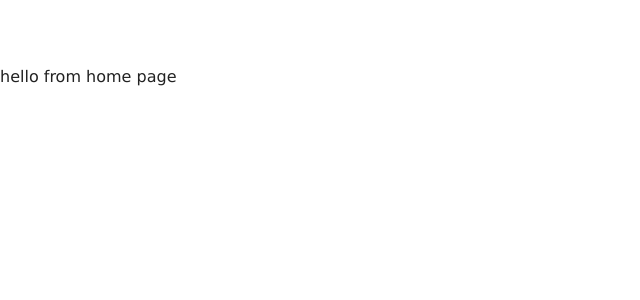
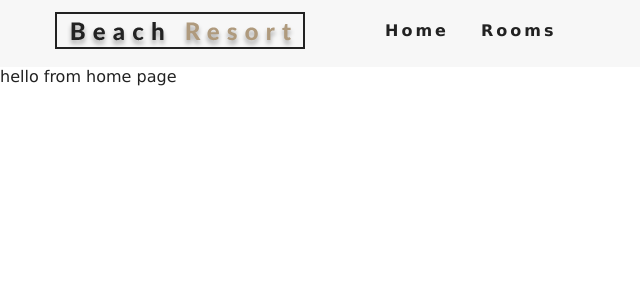
Before and after one commit to xxlxep/resort, a React (Create React App) app: page / in a window 1280 px wide. Shown: the top 300 px of the page, without its empty margins (0-640 px from the left). Built offline with nearby package versions, Linux system fonts and the light colour scheme.

Commit message:
adoptive Navigation

```diff
--- a/src/App.css
+++ b/src/App.css
@@ -159,13 +159,13 @@
 .defaultHero,
 .roomsHero {
   min-height: calc(100vh - 66px);
-  background: url("./images/defaultBcg.jpeg") center/cover no-repeat;
+  background: url('./images/defaultBcg.jpeg') center/cover no-repeat;
   display: flex;
   align-items: center;
   justify-content: center;
 }
 .roomsHero {
-  background-image: url("./images/room-2.jpeg");
+  background-image: url('./images/room-2.jpeg');
   min-height: 60vh;
 }
 /* End of Hero */
--- a/src/App.js
+++ b/src/App.js
@@ -4,12 +4,14 @@
 import Error from './pages/Error';
 import SingleRoom from './pages/SingleRoom';
 import { Route, Switch } from 'react-router-dom';
+import Navbar from './components/NavBar';
 
 import './App.css';
 
 function App() {
   return (
     <>
+      <Navbar />
       <Switch>
         <Route exact path="/" component={Home} />
         <Route path="/rooms/" component={Rooms} />
--- /dev/null
+++ b/src/components/NavBar.js
@@ -0,0 +1,42 @@
+import React, { Component } from 'react';
+import logo from '../images/logo.svg';
+import { FaAlignRight } from 'react-icons/fa';
+import { Link } from 'react-router-dom';
+export default class NavBar extends Component {
+  state = {
+    isOpen: false,
+  };
+  handleToggle = () => {
+    this.setState({ isOpen: !this.state.isOpen });
+  };
+  render() {
+    return (
+      <nav className="navbar">
+        <div className="nav-center">
+          <div className="nav-header">
+            <Link to="/">
+              <img src={logo} alt="Beach Resort" />
+            </Link>
+            <button
+              type="button"
+              className="nav-btn"
+              onClick={this.handleToggle}
+            >
+              <FaAlignRight className="nav-icon" />
+            </button>
+          </div>
+          <ul
+            className={this.state.isOpen ? 'nav-links show-nav' : 'nav-links'}
+          >
+            <li>
+              <Link to="/">Home</Link>
+            </li>
+            <li>
+              <Link to="/rooms">Rooms</Link>
+            </li>
+          </ul>
+        </div>
+      </nav>
+    );
+  }
+}
```
